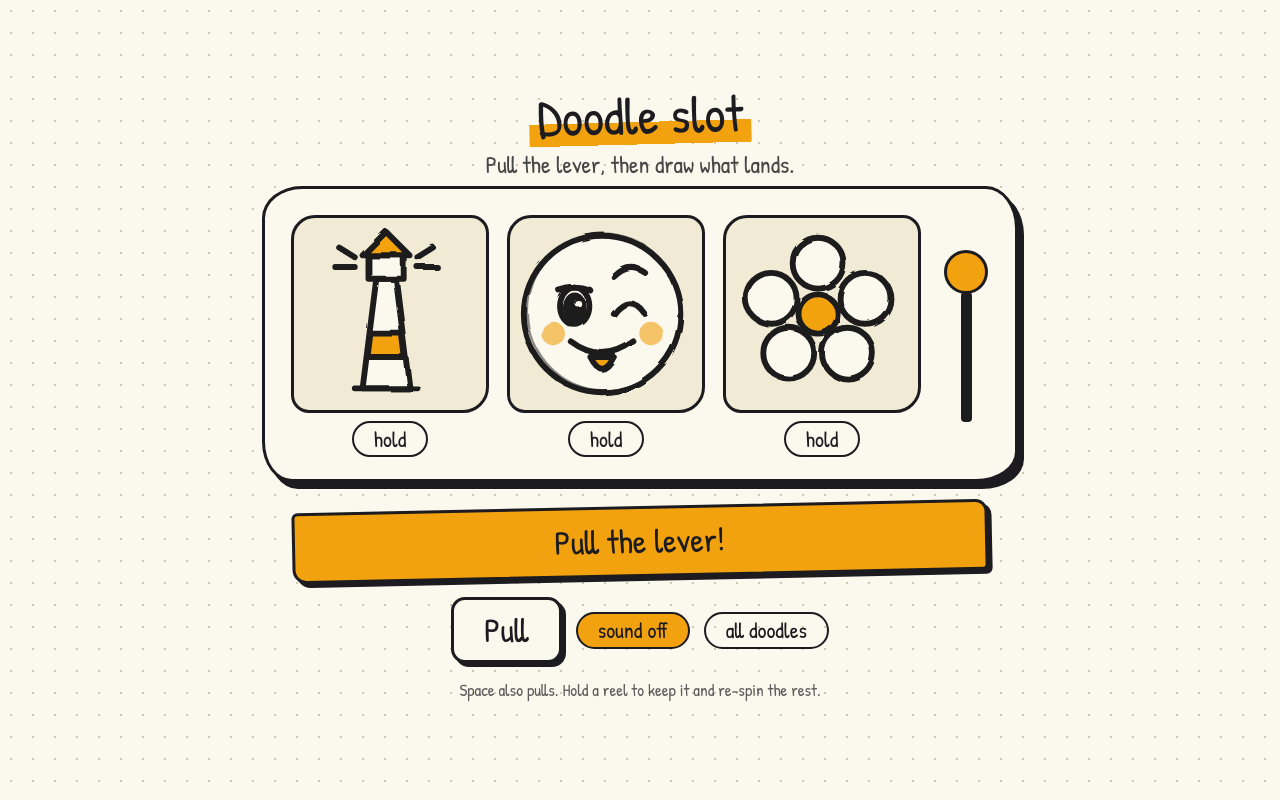
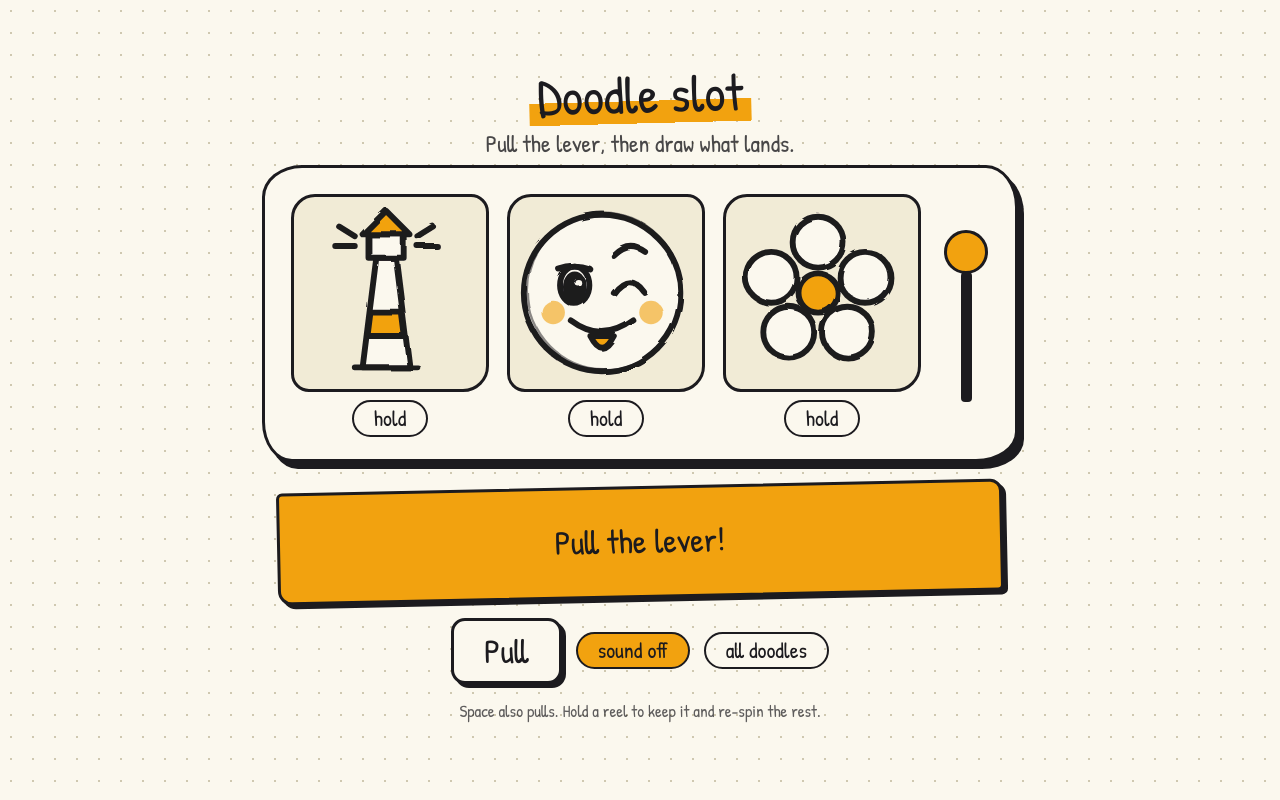
Before and after one commit to hebe/doodle-spin, a website: page index.html in a window 1280 px wide. Drawn offline with Linux system fonts and the light colour scheme.

Commit message:
Minor updates to the prompt card

```diff
--- a/index.html
+++ b/index.html
@@ -30,7 +30,7 @@ h1 span{background:linear-gradient(transparent 60%,var(--accent) 60% 92%,transpa
 .lever.pull{animation:pull .55s ease-in-out}
 .ball{width:30px;height:30px;border-radius:50%;background:var(--accent);border:3px solid var(--ink)}
 .stem{width:8px;height:86px;margin-top:-2px;background:var(--ink);border-radius:4px}
-#note{margin:24px auto 0;padding:12px 18px;max-width:92%;background:var(--accent);color:#1c1b1f;border:3px solid var(--ink);border-radius:6px 12px 6px 14px;box-shadow:4px 4px 0 var(--ink);transform:rotate(-1.2deg);font-size:26px;line-height:1.2}
+#note{margin:24px auto 0;padding:12px 18px;max-width:96%;background:var(--accent);color:#1c1b1f;border:3px solid var(--ink);border-radius:6px 12px 6px 14px;box-shadow:4px 4px 0 var(--ink);transform:rotate(-1.2deg);font-size:23px;line-height:1.2;min-height:calc(2.4em + 30px);display:flex;align-items:center;justify-content:center}
 .row{display:flex;gap:14px;justify-content:center;align-items:center;margin-top:20px}
 .big{font:inherit;font-size:28px;padding:8px 30px;border:3px solid var(--ink);border-radius:14px;background:var(--paper);color:inherit;box-shadow:4px 4px 0 var(--ink);cursor:pointer}
 .big:active:not(:disabled){transform:translate(3px,3px);box-shadow:1px 1px 0 var(--ink)}
```
